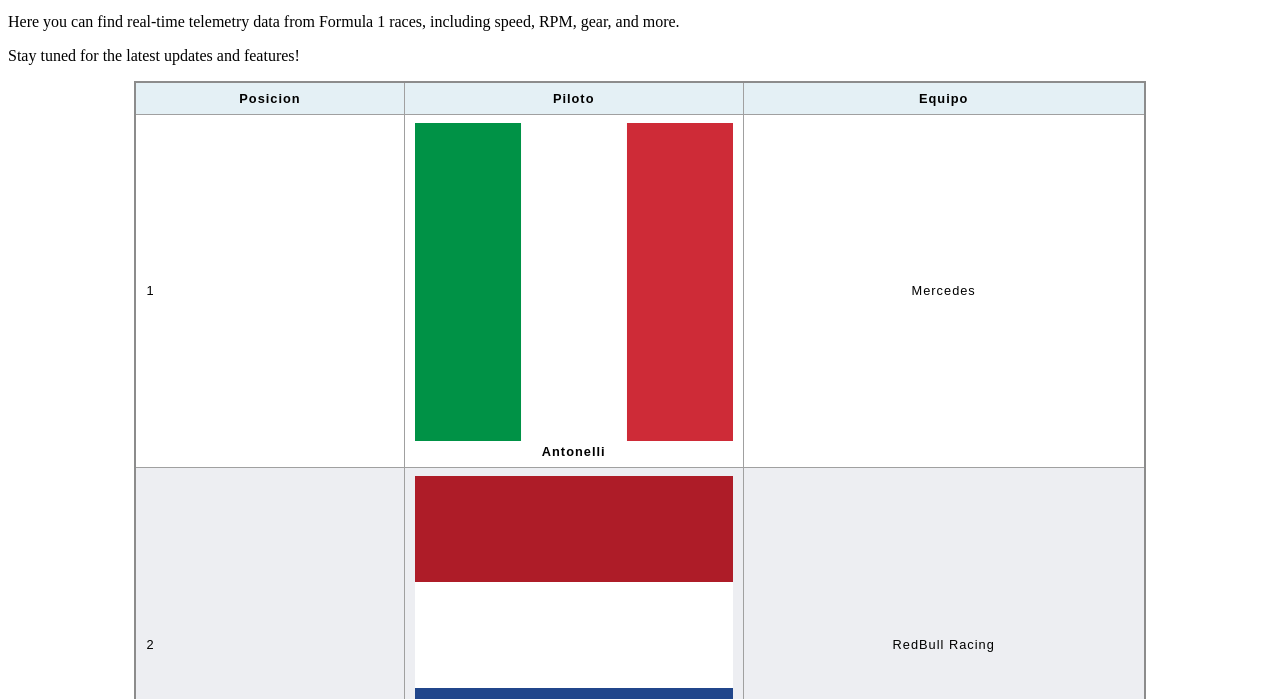
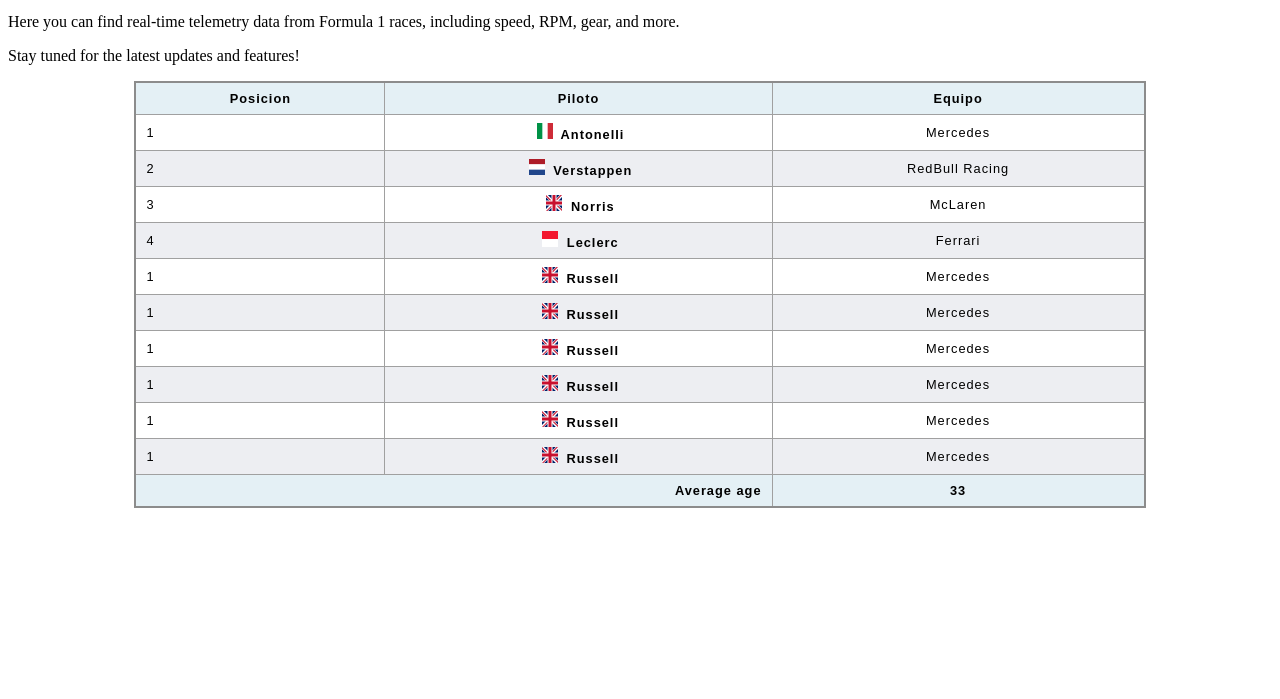
Before and after one commit to Jesutol/f1-tpo, a plain HTML site: page index.html in a window 1280 px wide. Shown: the part 101-800 px from the top of the page. Drawn offline with Linux system fonts and the light colour scheme.

Commit message:
Cambios css de banderas

```diff
--- a/index.html
+++ b/index.html
@@ -59,8 +59,18 @@
           <td>4</td>
           <th scope="row">
             <div class="Piloto">
-              <img src="img/it.svg" alt="Italia" class="bandera" />
-              <span class="nombre">Antonelli</span>
+              <img src="img/mc.svg" alt="Monaco" class="bandera" />
+              <span class="nombre">Leclerc</span>
+            </div>
+          </th>
+          <td>Ferrari</td>
+        </tr>
+        <tr>
+          <td>1</td>
+          <th scope="row">
+            <div class="Piloto">
+              <img src="img/uk.svg" alt="Reino Unido" class="bandera" />
+              <span class="nombre">Russell</span>
             </div>
           </th>
           <td>Mercedes</td>
@@ -69,8 +79,48 @@
           <td>1</td>
           <th scope="row">
             <div class="Piloto">
-              <img src="img/it.svg" alt="Italia" class="bandera" />
-              <span class="nombre">Antonelli</span>
+              <img src="img/uk.svg" alt="Reino Unido" class="bandera" />
+              <span class="nombre">Russell</span>
+            </div>
+          </th>
+          <td>Mercedes</td>
+        </tr>
+        <tr>
+          <td>1</td>
+          <th scope="row">
+            <div class="Piloto">
+              <img src="img/uk.svg" alt="Reino Unido" class="bandera" />
+              <span class="nombre">Russell</span>
+            </div>
+          </th>
+          <td>Mercedes</td>
+        </tr>
+        <tr>
+          <td>1</td>
+          <th scope="row">
+            <div class="Piloto">
+              <img src="img/uk.svg" alt="Reino Unido" class="bandera" />
+              <span class="nombre">Russell</span>
+            </div>
+          </th>
+          <td>Mercedes</td>
+        </tr>
+        <tr>
+          <td>1</td>
+          <th scope="row">
+            <div class="Piloto">
+              <img src="img/uk.svg" alt="Reino Unido" class="bandera" />
+              <span class="nombre">Russell</span>
+            </div>
+          </th>
+          <td>Mercedes</td>
+        </tr>
+        <tr>
+          <td>1</td>
+          <th scope="row">
+            <div class="Piloto">
+              <img src="img/uk.svg" alt="Reino Unido" class="bandera" />
+              <span class="nombre">Russell</span>
             </div>
           </th>
           <td>Mercedes</td>
--- a/style.css
+++ b/style.css
@@ -4,7 +4,7 @@
   font-family: sans-serif;
   font-size: 0.8rem;
   letter-spacing: 1px;
-  margin:auto;
+  margin: auto;
   width: 80%;
 }
 
@@ -40,3 +40,10 @@
 tfoot td {
   font-weight: bold;
 }
+
+.piloto,
+.bandera {
+  width: 24px;
+  height: 16px;
+  object-fit: contain;
+}
```
